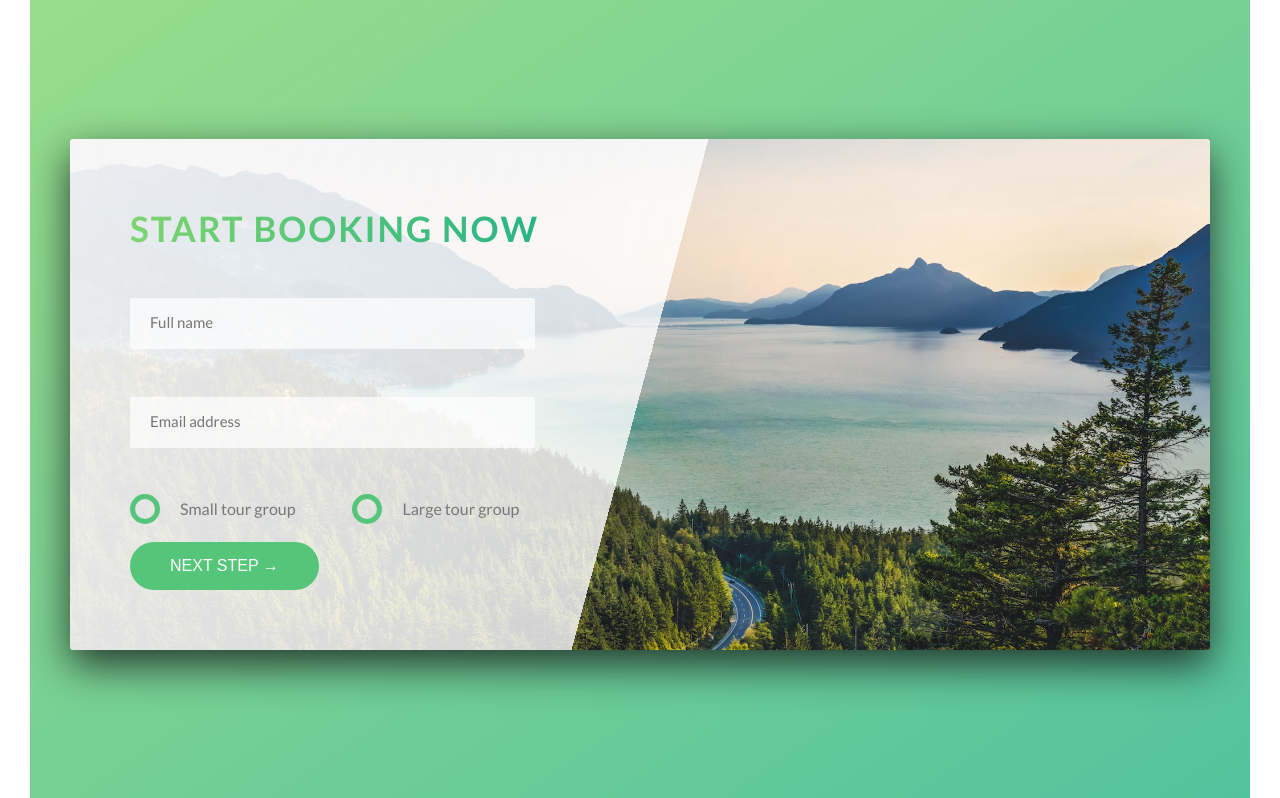
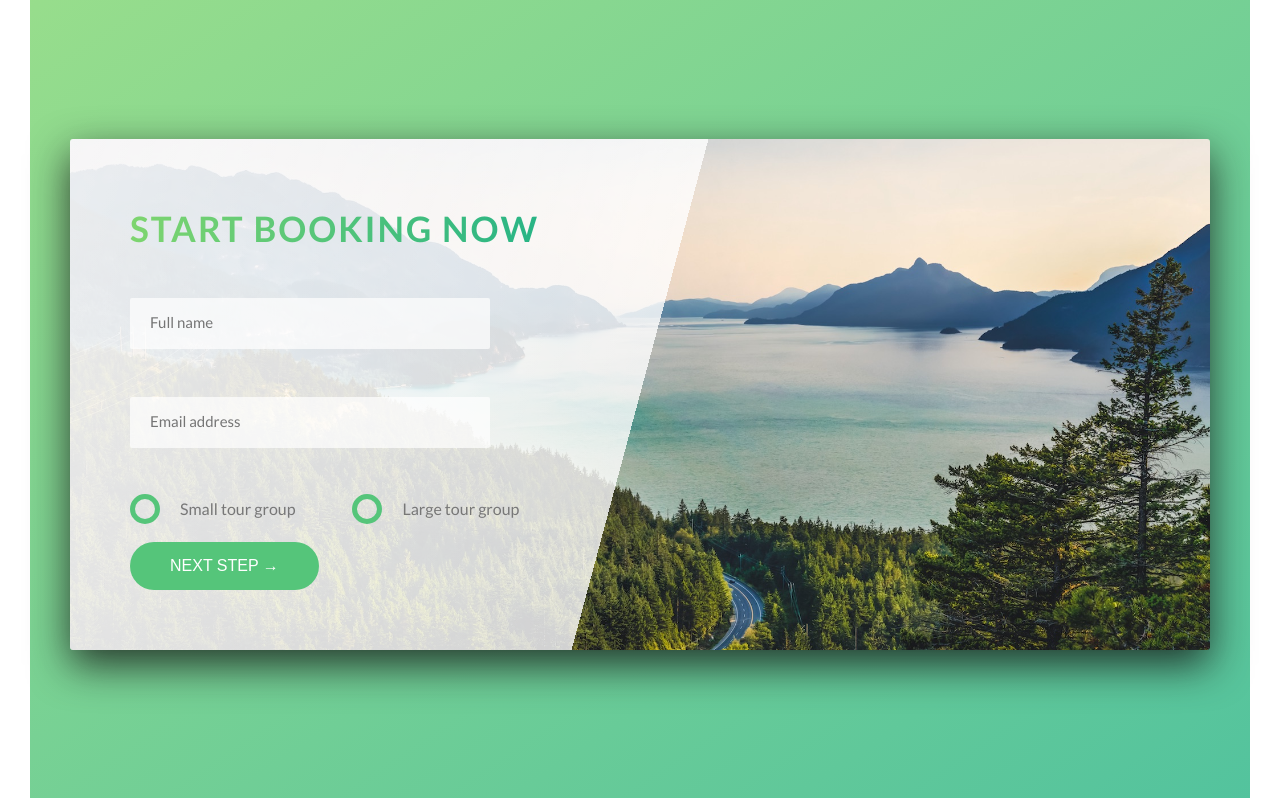
Before and after one commit to bugemarvin/Scss-101, a website: page index.html in a window 1280 px wide. Shown: the part 4506-5304 px from the top of the page. Drawn offline with nearby package versions, Linux system fonts and the light colour scheme; files that its build step writes are made by us from their sources.

Commit message:
input fixing for form section

```diff
--- a/sass/components/_form.scss
+++ b/sass/components/_form.scss
@@ -12,9 +12,13 @@
         background-color: rgba($color-white, .7);
         border: none;
         border-bottom: .3rem solid transparent;
-        width: 90%;
+        width: 80%;
         display: block;
         transition: all .4s;
+
+        @include respond(tab-port){
+            width: 100%;
+        }
 
         &:focus {
             outline: none;
```
